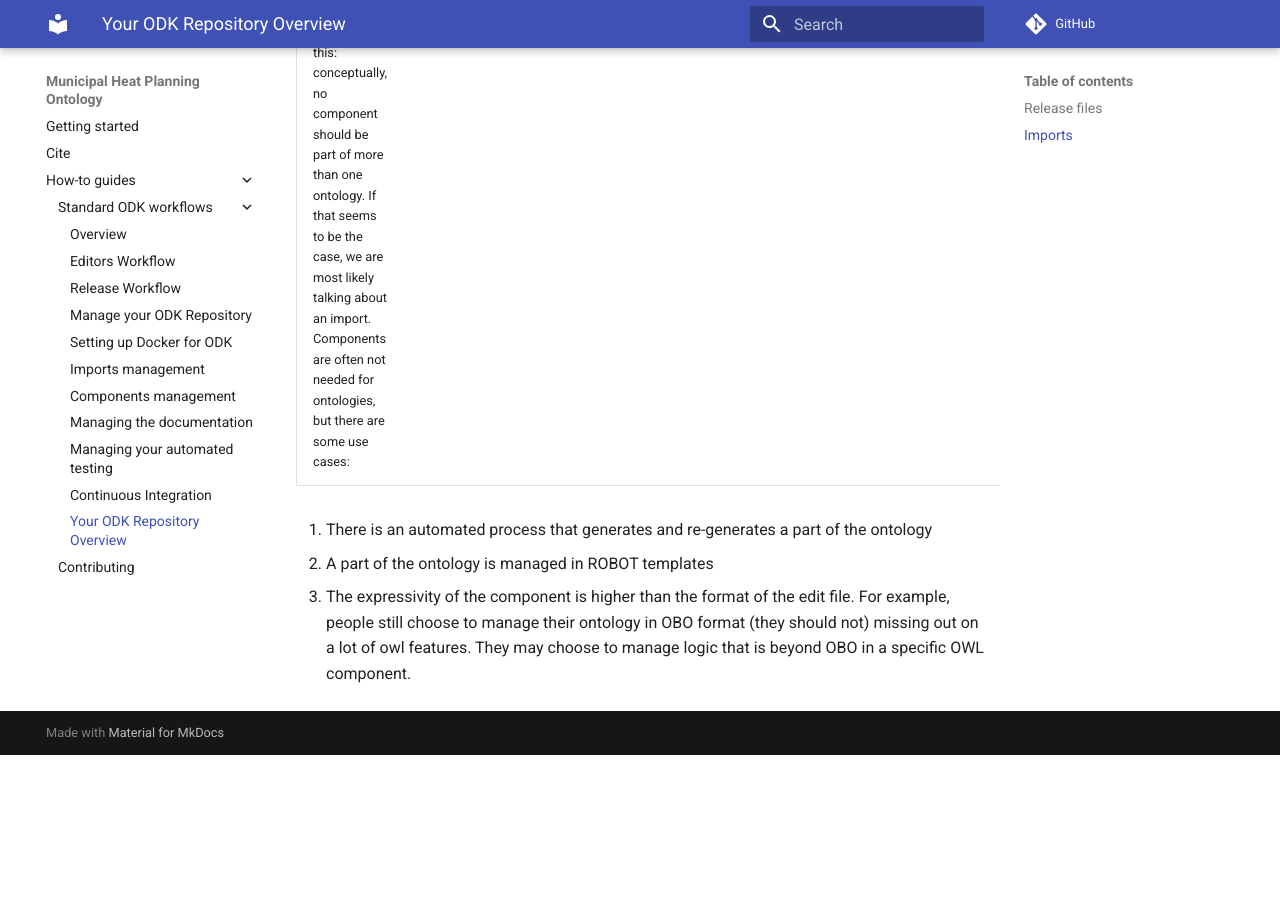
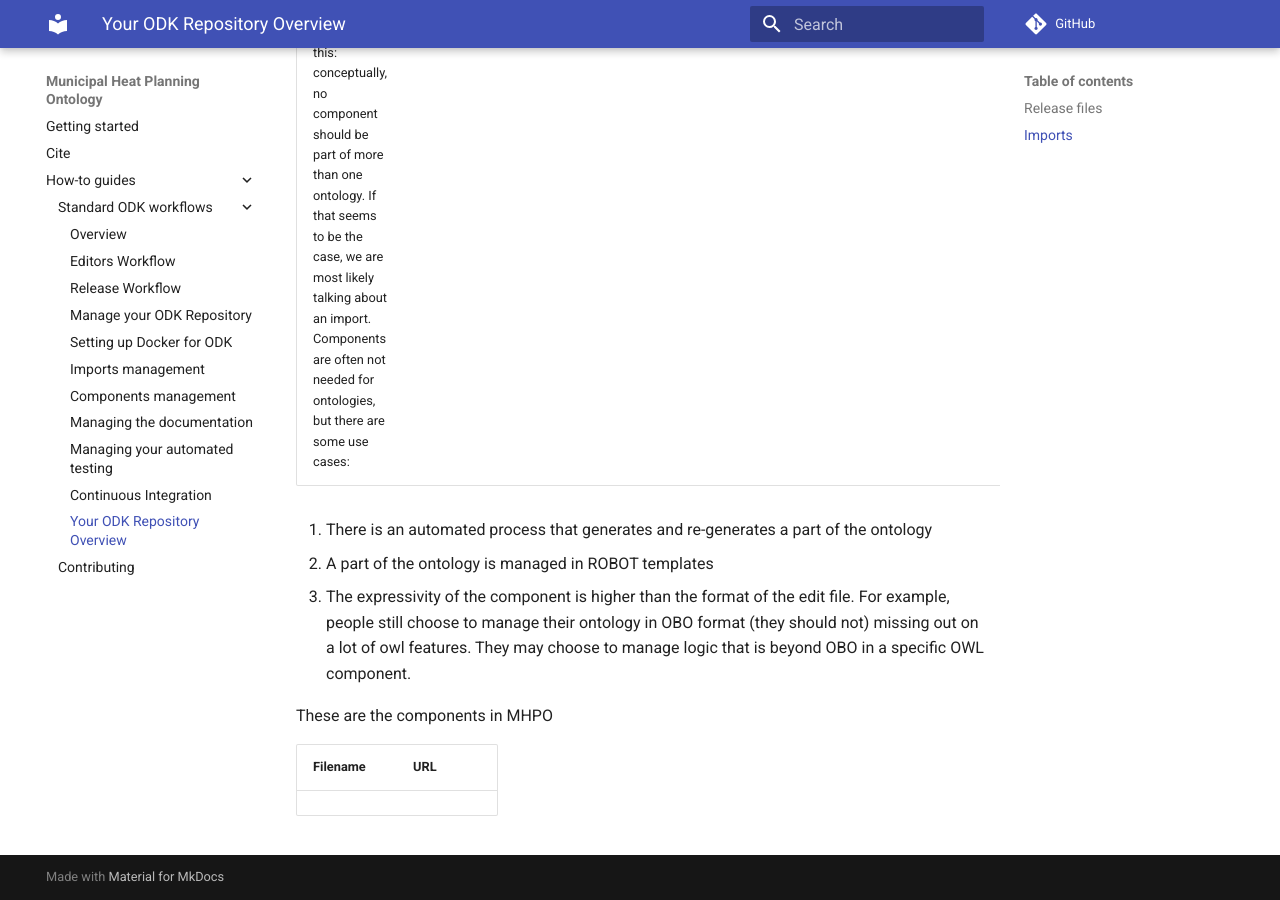
Before and after one commit to OpenEnergyPlatform/municipal-heat-planning-ontology, an MkDocs documentation site: the page built from docs/odk-workflows/RepositoryFileStructure.md, in a window 1280 px wide and 900 px high, scrolled down 1462 px. Built offline with MkDocs 1.6.1 and Material for MkDocs 9.7.7, drawn with Linux system fonts in a browser that asks for light colours; comment, search, counter and statistics services are not loaded; before the commit the page ends 2217 px from its top, so only the background shows below that.

Commit message:
update mhpo und catalog

```diff
--- a/docs/odk-workflows/RepositoryFileStructure.md
+++ b/docs/odk-workflows/RepositoryFileStructure.md
@@ -26,3 +26,8 @@ Components, in contrast to imports, are considered full members of the ontology.
 1. There is an automated process that generates and re-generates a part of the ontology
 2. A part of the ontology is managed in ROBOT templates
 3. The expressivity of the component is higher than the format of the edit file. For example, people still choose to manage their ontology in OBO format (they should not) missing out on a lot of owl features. They may choose to manage logic that is beyond OBO in a specific OWL component.
+
+These are the components in MHPO
+
+| Filename | URL |
+| -------- | --- |
```
Also changed, not shown: 1 other file.
